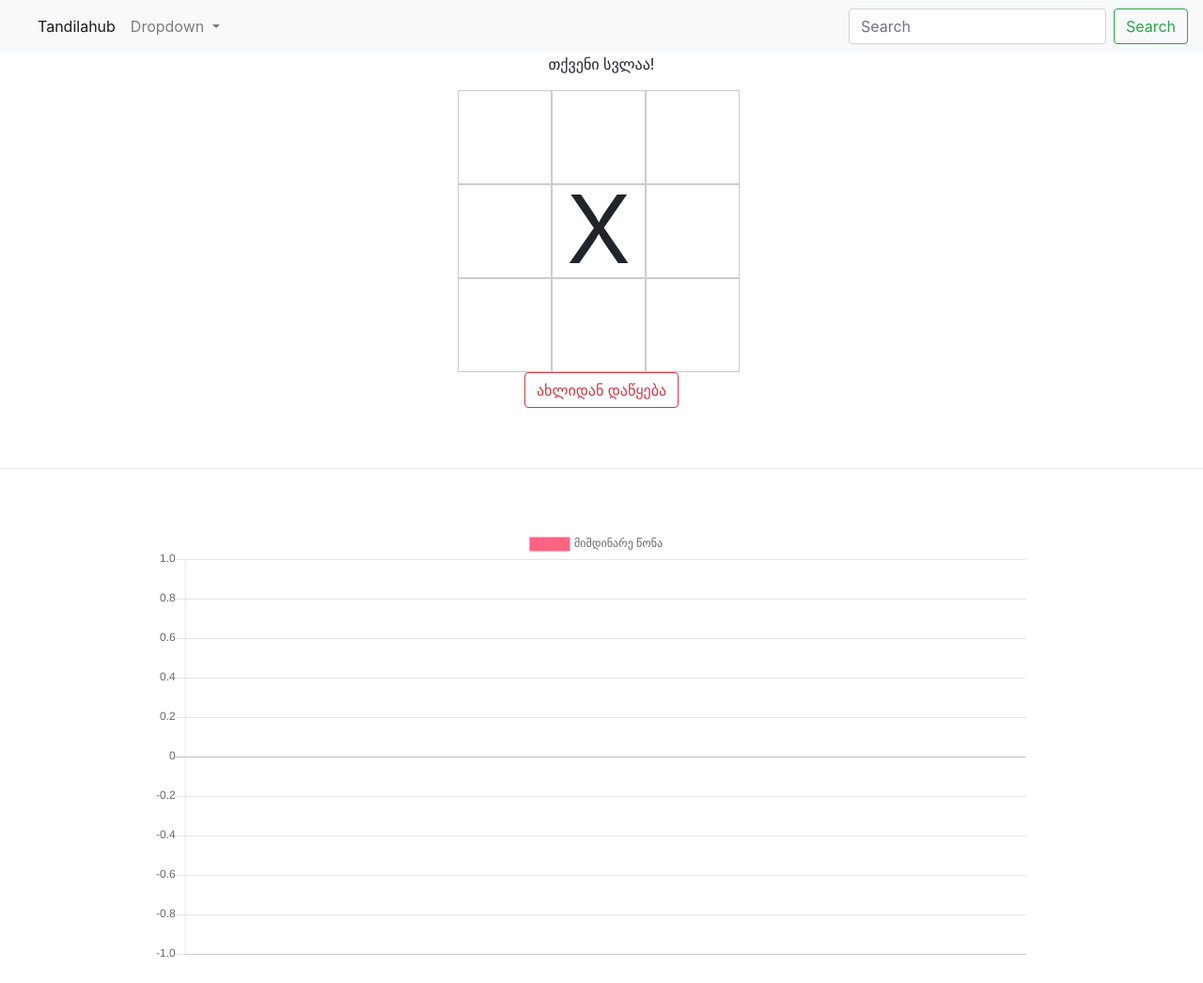
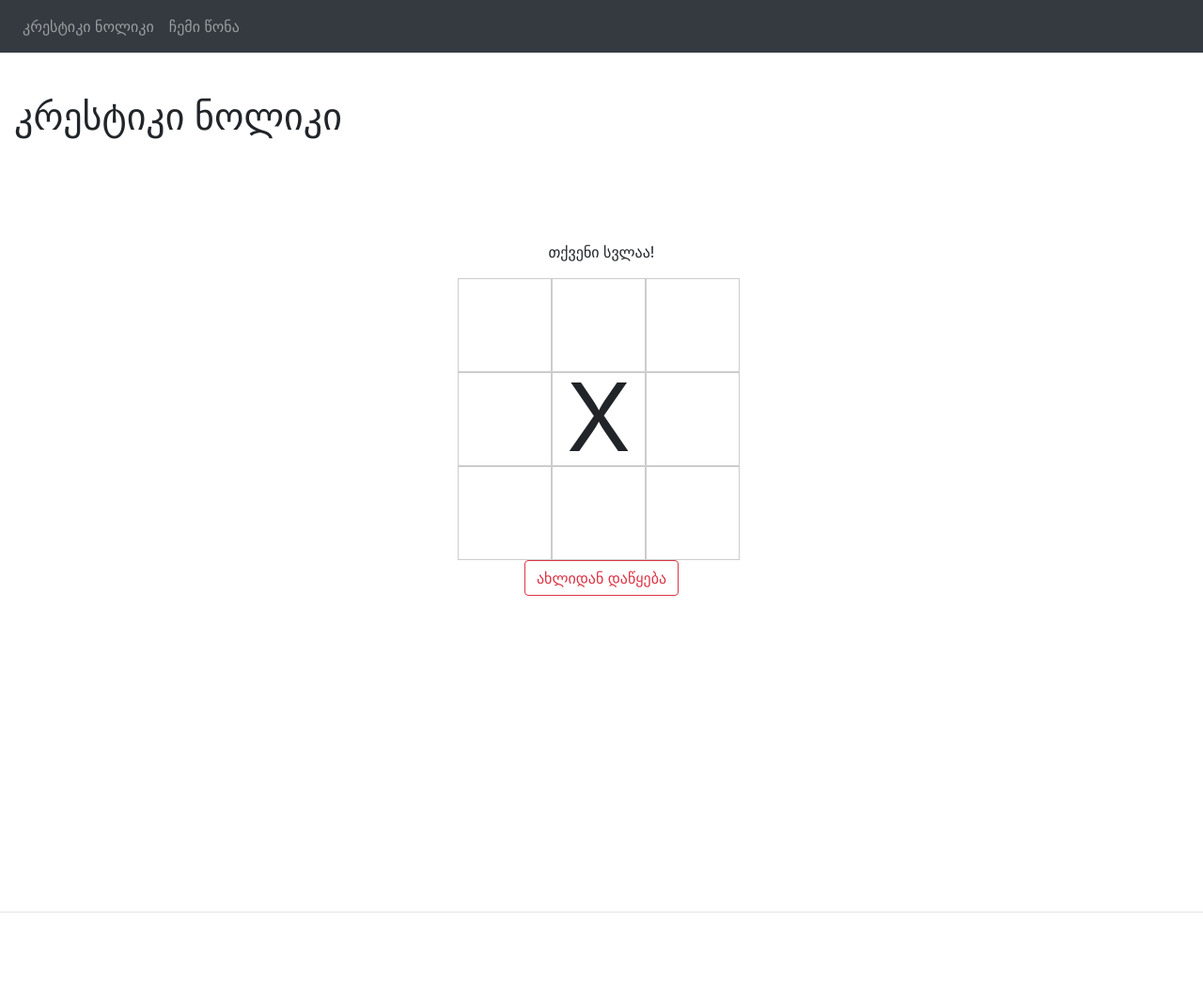
Before and after one commit to Tandila/js-project, a plain HTML site: page games.html in a window 1280 px wide. Shown: the top 1046 px of the page at 94% size. Drawn offline with nearby package versions, Linux system fonts and the light colour scheme.

Commit message:
style n2

```diff
--- a/games.html
+++ b/games.html
@@ -9,43 +9,24 @@
 	 <script src="js/utils.js"></script>
 	 <script src="javascript/chart.js"></script>
 </head>
-<body>
+<body data-spy="scroll" data-target=".navbar" data-offset="50">
 	<!-- nav bar -->
 
-    <nav class="navbar navbar-expand-lg navbar-light bg-light">
-			<a class="navbar-brand" href="#"></a>
-			<button class="navbar-toggler" type="button" data-toggle="collapse" data-target="#navbarSupportedContent" aria-controls="navbarSupportedContent" aria-expanded="false" aria-label="Toggle navigation">
-			  <span class="navbar-toggler-icon"></span>
-			</button>
-
-			<div class="collapse navbar-collapse" id="navbarSupportedContent">
-			  <ul class="navbar-nav mr-auto">
-					<li class="nav-item active">
-						<a class="nav-link" href="#">Tandilahub<span class="sr-only">(current)</span></a>
+    <nav class="navbar navbar-expand-sm bg-dark navbar-dark fixed-top">
+		<ul class="navbar-nav">
+		  <li class="nav-item">
+			<a class="nav-link" href="#section1">კრესტიკი ნოლიკი</a>
 		  </li>
-					<li class="nav-item dropdown">
-						<a class="nav-link dropdown-toggle" href="#" id="navbarDropdown" role="button" data-toggle="dropdown" aria-haspopup="true" aria-expanded="false">
-						Dropdown
-						</a>
-						<div class="dropdown-menu" aria-labelledby="navbarDropdown">
-							<a class="dropdown-item" href="#">Action</a>
-							<a class="dropdown-item" href="#">Another action</a>
-							<div class="dropdown-divider"></div>
-							<a class="dropdown-item" href="#">Something else here</a>
-						</div>
+		  <li class="nav-item">
+			<a class="nav-link" href="#section2">ჩემი წონა</a>
 		  </li>
 		</ul>
-			  <form class="form-inline my-2 my-lg-0">
-					<input class="form-control mr-sm-2" type="search" placeholder="Search" aria-label="Search">
-					<button class="btn btn-outline-success my-2 my-sm-0" type="submit">Search</button>
-			  </form>
-			</div>
 	  </nav>
 
-	<!-- /nav bar -->
-
+	  <div id="section1" class="container-fluid bg-white" style="padding-top:100px;padding-bottom:250px">
+		<h1>კრესტიკი ნოლიკი</h1>
 		<center>
-				<div class="krestiki_noliki">
+			<div class="krestiki_noliki" style="padding-top:100px;padding-bottom:70px">
 				<p class="result">თქვენი სვლაა!</p>
 				<div class="block cell1"></div>
 				<div class="block cell2"></div>
@@ -59,13 +40,10 @@
 				<a href="games.html"> <button type="button" class="btn btn-outline-danger">ახლიდან დაწყება</button></a>
 			</div>
 		</center>
-
-			<br>
-			<br>
+	  </div>
 	  <hr>
-			<br>
-			<br>
-
+	  <div id="section2" class="container-fluid bg-white" style="padding-top:70px;padding-bottom:70px">
+		<h1>ჩემი წონა</h1>
 		<center>
 			<div style="width:75%;"><div class="chartjs-size-monitor" style="position: absolute; left: 0px; top: 0px; right: 0px; bottom: 0px; overflow: hidden; pointer-events: none; visibility: hidden; z-index: -1;">
 				<div class="chartjs-size-monitor-expand" style="position:absolute;left:0;top:0;right:0;bottom:0;overflow:hidden;pointer-events:none;visibility:hidden;z-index:-1;">
@@ -89,9 +67,14 @@
 					<button  class="btn btn-outline-danger" type="submit" id="wona-submit" onclick="addWona()">წკაპ</button>
 				</div>
 			</div>
-		<br><br><hr>
 
 					</center>
 			<script src="javascript/chart.js"></script>
+	  </div>
+
+
+	<!-- /nav bar -->
+
+
 </body>
 </html>
```
Lines whose indentation alone changed are shown as unchanged.
